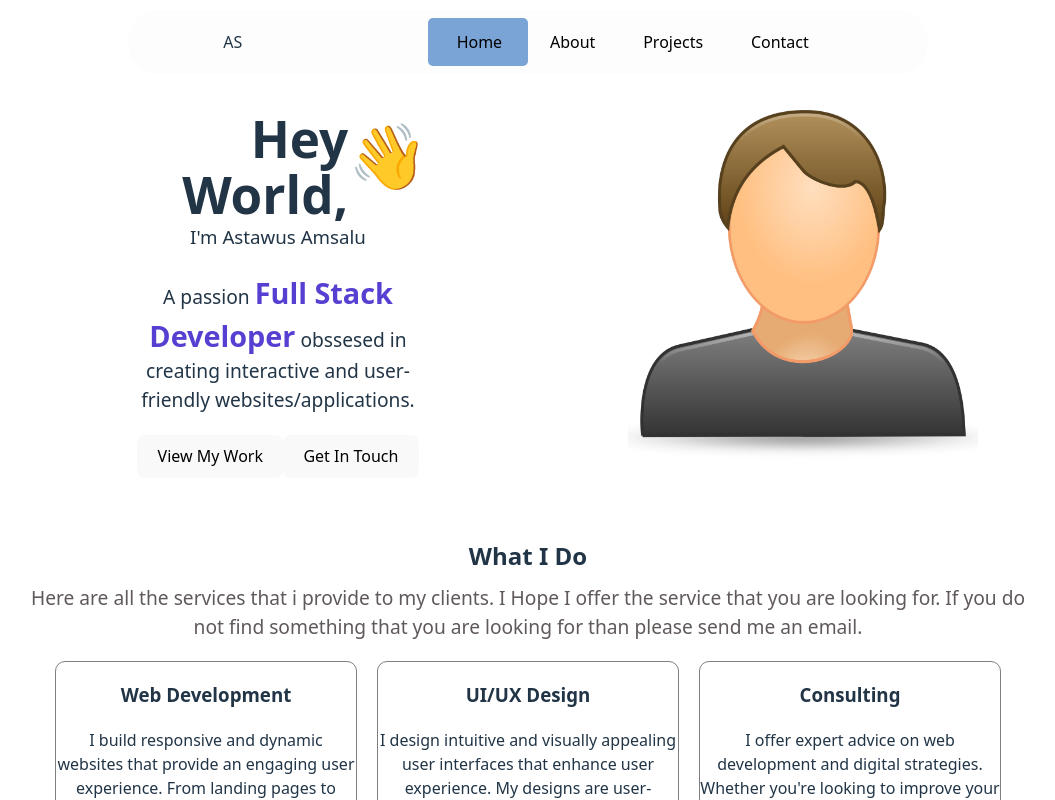
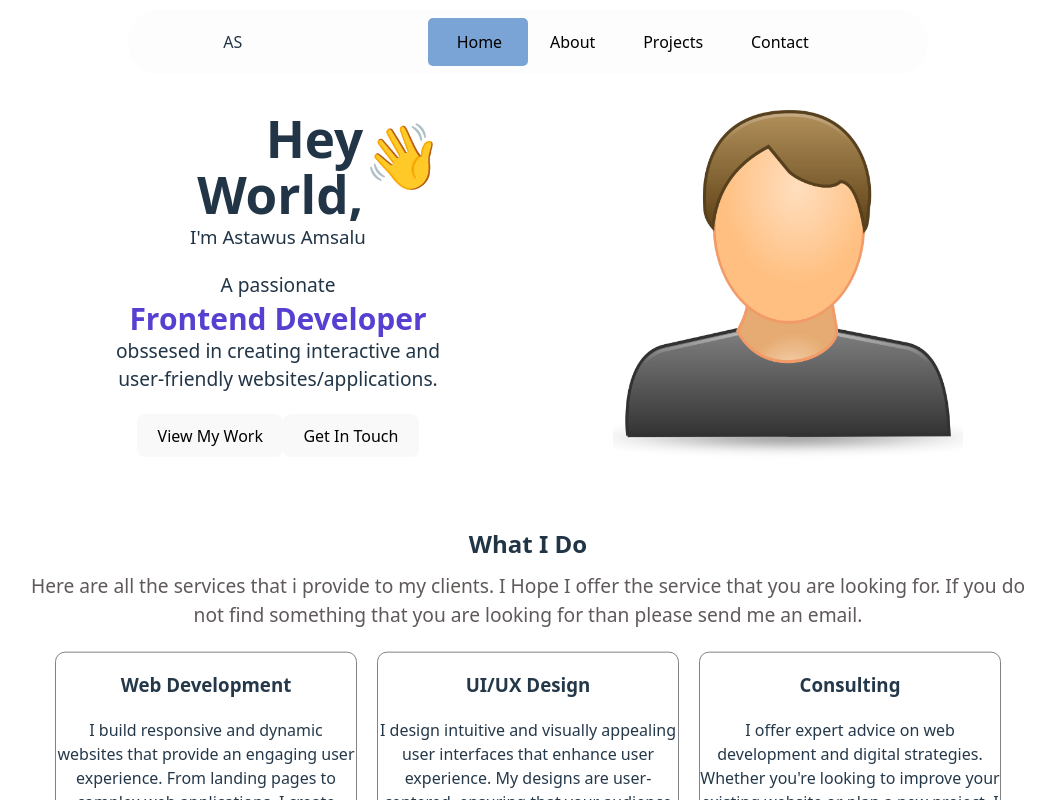
Before and after one commit to Zking4ever/Zking4ever, a React (Vite) app in the folder Portfolio(React)/: page / in a window 1280 px wide. Shown: the top 800 px of the page, without its empty margins (112-1167 px from the left). Built offline with nearby package versions, Linux system fonts and the light colour scheme.

Commit message:
job titles with animation added

```diff
--- a/Portfolio(React)/index.html
+++ b/Portfolio(React)/index.html
@@ -3,12 +3,13 @@
   <head>
     <meta charset="UTF-8" />
     <link rel="icon" type="image/svg+xml" href="/vite.svg" />
+    <link href="https://unpkg.com/aos@2.3.1/dist/aos.css" rel="stylesheet">
     <meta name="viewport" content="width=device-width, initial-scale=1.0" />
     <title>Astawus Amsalu</title>
   </head>
   <body>
     <div id="root"></div>
-
+    <script src="https://unpkg.com/aos@2.3.1/dist/aos.js"></script>
     <script type="module" src="/src/main.tsx"></script>
   </body>
 </html>
--- a/Portfolio(React)/src/App.css
+++ b/Portfolio(React)/src/App.css
@@ -107,7 +107,7 @@
 .welcome-section,
 .profile-section {
   font-size: 1em;
-  width: 30%;
+  width: 33%;
 }
 .greet{
   display: flex;
@@ -130,10 +130,54 @@
   font-size: 1.2rem;
   margin: 20px 0;
 }
-.welcome-section .intro h2{
-  display: inline;
-  margin: 0 5px;
+.intro .jobTitle-container{
+  width: 100%;
+  height: 37px;
+  overflow: hidden;
+}
+.intro .jobTitles{
+  width: 100%;
+  height: fit-content;
+  display: flex;
+  flex-direction: column;
+  align-items: center;
+  gap: 5px;
+  font-size: 30px;
+  font-weight: bold;
   color: rgb(86, 64, 209);
+  animation: moveDownWard 5s ease infinite;
+  margin-bottom: 5px;
+}
+@keyframes moveDownWard {
+  0%{
+    transform: translateY(-105%);
+  }
+  10%{
+    transform: translateY(-72%);
+  }
+  33%{
+    transform: translateY(-72%);
+  }
+  43%{
+    transform: translateY(-40%);
+  }
+  66%{
+    transform: translateY(-40%);
+  }
+  76%{
+    transform: translateY(-5%);
+  }
+  99%{
+    transform: translateY(-5%);
+  }
+}
+@media (max-width:350px) {
+  .intro .jobTitle-container{
+    height: 28px;
+  }
+  .intro .jobTitles{
+    font-size: 25px;
+  }
 }
 .greet h1:last-of-type{
     font-size: 4rem;
--- a/Portfolio(React)/src/pages/Home.tsx
+++ b/Portfolio(React)/src/pages/Home.tsx
@@ -11,8 +11,19 @@ const Home = ({clickHandler}: {clickHandler:(x:string)=>void}) => {
                         <h1>👋</h1>
                     </div>
                     <h3><a href='https://google.com/astawus amsalu'>I'm Astawus Amsalu</a></h3>
-                    <p className="intro"> A passion
-                        <h2>Full Stack Developer</h2>
+                    <p className="intro"> A passionate
+                        <div aria-hidden className='jobTitle-container'>
+                            <div className="jobTitles">
+                              <span>Full Stack Developer</span>
+                              <span>Mobile App Developer</span>
+                              <span>Frontend Developer</span>
+                            </div>
+                            <div className="jobTitles">
+                              <span>Full Stack Developer</span>
+                              <span>Mobile App Developer</span>
+                              <span>Frontend Developer</span>
+                            </div>
+                        </div>
                         obssesed in creating interactive and user-friendly websites/applications.
                     </p>
                     <button onClick={()=>clickHandler('projects')} id='projects'>View My Work</button>
@@ -28,15 +39,18 @@ const Home = ({clickHandler}: {clickHandler:(x:string)=>void}) => {
                         <p className="home-title-desc">Here are all the services that i provide to my clients. I Hope I offer the service that you are looking for. If you do not find something that you are looking for than please send me an email.</p>
                     </div>
                     <div className="work-container">
-                        <div className="work">
+                        <div className="work" data-aos="fade-up"
+     data-aos-duration="3000">
                             <h3>Web Development</h3>
                             <p>I build responsive and dynamic websites that provide an engaging user experience. From landing pages to complex web applications, I create solutions that meet your business needs.</p>
                         </div>
-                        <div className="work">
+                        <div className="work" data-aos="fade-up"
+     data-aos-duration="3000">
                             <h3>UI/UX Design</h3>
                             <p>I design intuitive and visually appealing user interfaces that enhance user experience. My designs are user-centered, ensuring that your audience can easily navigate and interact with your digital products.</p>
                         </div>
-                        <div className="work">
+                        <div className="work" data-aos="fade-up"
+     data-aos-duration="3000">
                             <h3>Consulting</h3>
                             <p>I offer expert advice on web development and digital strategies. Whether you're looking to improve your existing website or plan a new project, I provide insights and recommendations to help you achieve your goals.</p>
                         </div>
```
